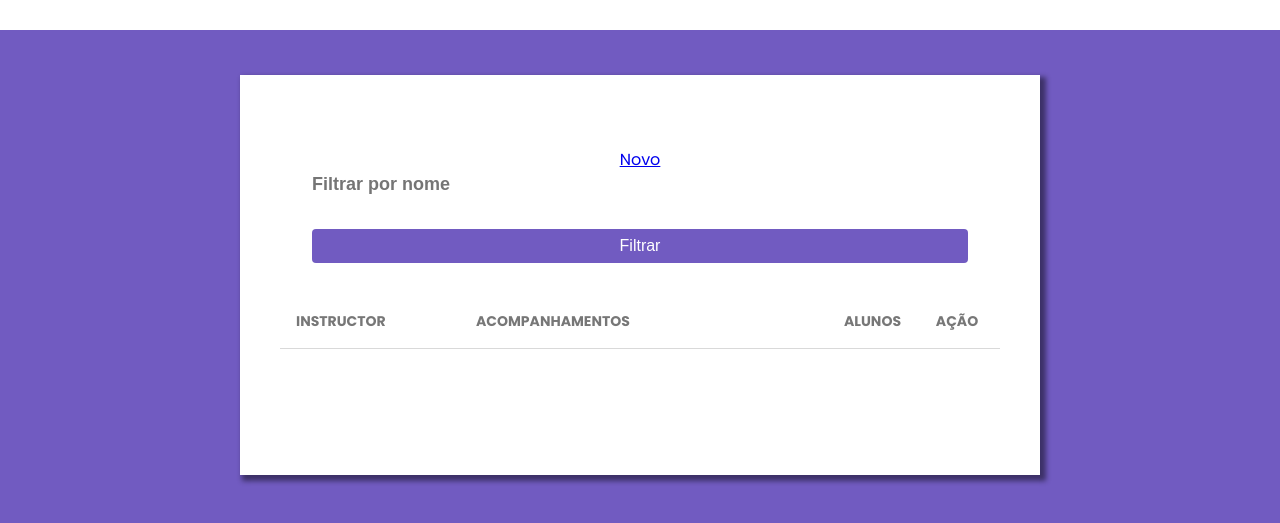
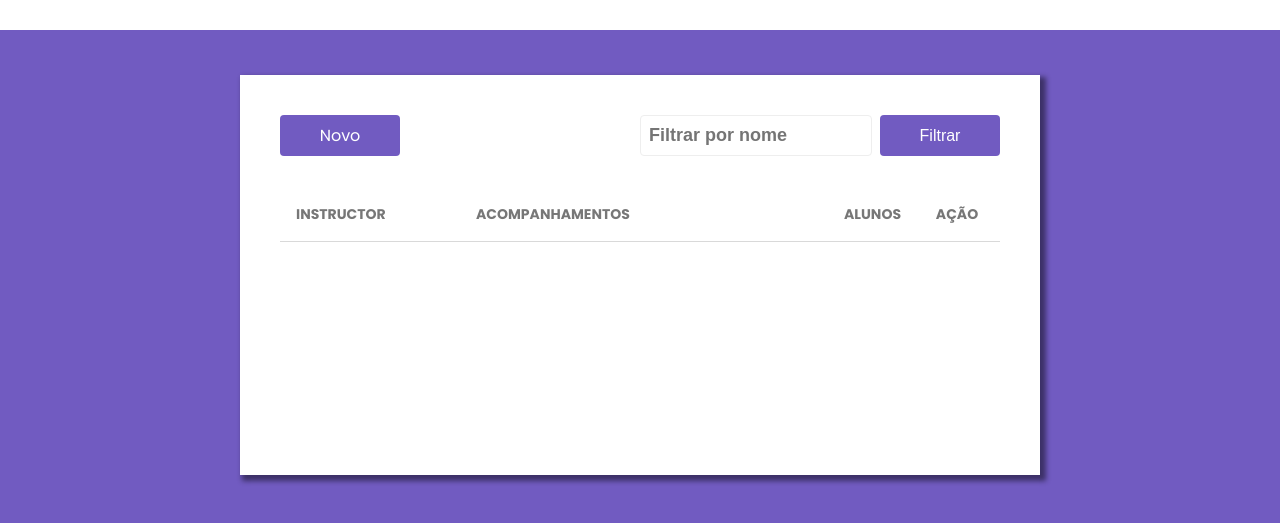
Before and after one commit to caique-dev/gym-manager, a website: page src/app/view/instructors/index.njk in a window 1280 px wide. Shown: the part 67-590 px from the top of the page. Drawn offline with nearby package versions, Linux system fonts and the light colour scheme; files that its build step writes are made by us from their sources.

Commit message:
Filtragem de instrutores finalizada

```diff
--- a/public/style.css
+++ b/public/style.css
@@ -211,7 +211,8 @@ input::placeholder {
 }
 
 button[type="submit"],
-.edit_button {
+.edit_button,
+.simple_button {
     padding: 8px 32px;
     background-color: var(--primary-color);
     color: #fff;
@@ -222,7 +223,8 @@ button[type="submit"],
     cursor: pointer;
 }
 
-.edit_button {
+.edit_button,
+.simple_button {
     display: block;
     text-align: center;
     text-decoration: none;
@@ -327,6 +329,42 @@ button[type="submit"],
     max-width: 220px;
 }
 
+/* FILTRO */
+
+header.filter {
+    display: grid;
+    align-items: center;
+    grid-template-columns: 1fr 1fr;
+    padding: 0 0 32px 0;
+}
+
+header.filter a {
+    margin: 0;
+    max-width:  120px;
+}
+
+header.filter form {
+    display: grid;
+    grid-template-columns: 1fr 120px;
+    align-items: center;
+    grid-gap: 8px;
+}
+
+header.filter form * {
+    height: 100%;
+}
+
+header.filter form input {
+    padding: 4px 8px;
+    border: solid 1px #eee;
+    border-radius: 4px;
+}
+
+header.filter form button {
+    margin: 0;
+    height: 41px;
+}
+
 /* Remover notificação do Browser Sync
 body div#__bs_notify__ {
     display: none !important;
--- a/src/app/view/instructors/index.njk
+++ b/src/app/view/instructors/index.njk
@@ -4,12 +4,12 @@
     <section class="card table_container">
 
         <header class="filter">
-        <a href="/instructors/create">Novo</a>
+            <a class="simple_button" href="/instructors/create">Novo</a>
 
-        <form action="/instructors" method="get">
-            <input type="text" name="filter" placeholder="Filtrar por nome">
-            <button type="submit">Filtrar</button>
-        </form>
+            <form action="/instructors" method="get">
+                <input type="text" name="filter" placeholder="Filtrar por nome" value="{{ filter }}">
+                <button type="submit">Filtrar</button>
+            </form>
         </header>
 
         <table class="instructors_table">
```
Also changed, not shown: src/app/controllers/instructors.js (+15 -0 lines), src/app/models/instructors.js (+14 -0 lines).
